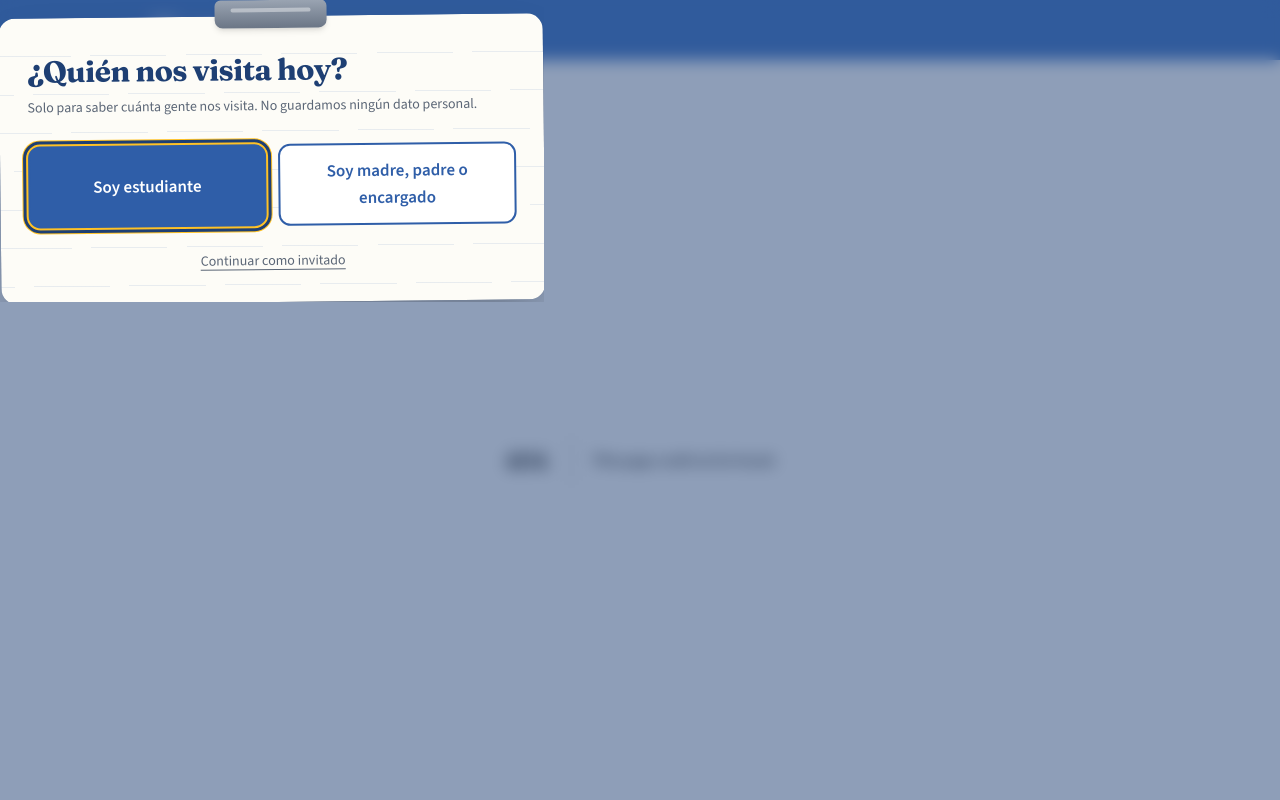
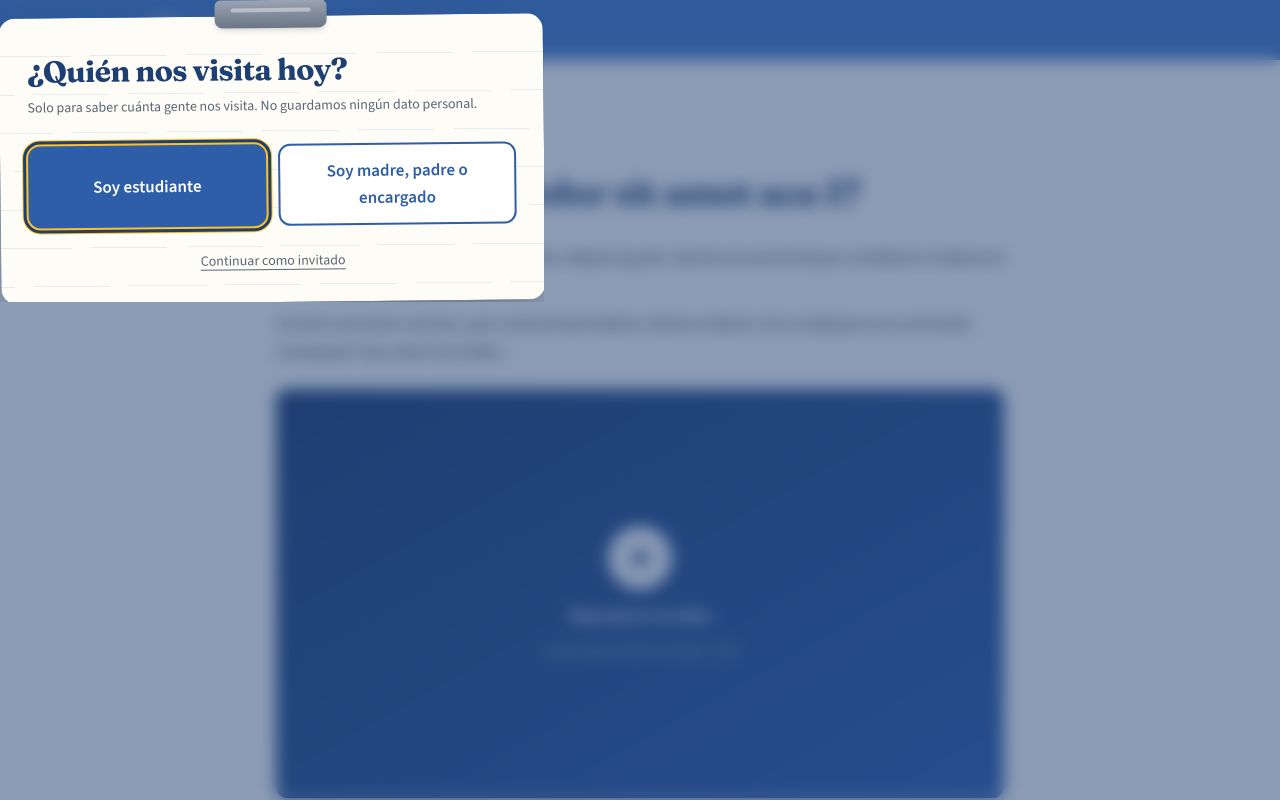
Before and after one commit to AlexisBarriera72/consejeria-escolar, a Next.js app: page /guias/aca-pregunta-1 in a window 1280 px wide. Before the commit this address had no page. Shown: the top 800 px of the page. Built offline with nearby package versions, Linux system fonts and the light colour scheme.

Commit message:
feat: add deep-linkable guide pages

```diff
--- /dev/null
+++ b/app/guias/[slug]/page.tsx
@@ -0,0 +1,85 @@
+import type { Metadata } from 'next';
+import Link from 'next/link';
+import { notFound } from 'next/navigation';
+import { CuerpoPregunta } from '@/components/CuerpoPregunta';
+import { BotonImprimir } from '@/components/BotonImprimir';
+import { TINTE_ACENTO } from '@/components/ui/Tarjeta';
+import { soloTexto } from '@/lib/busqueda';
+import {
+  obtenerCategorias,
+  obtenerPregunta,
+  obtenerPreguntas,
+  obtenerPerfilesPorId,
+} from '@/lib/contenido';
+
+type Props = { params: Promise<{ slug: string }> };
+
+export async function generateStaticParams() {
+  const preguntas = await obtenerPreguntas();
+  return preguntas.map((p) => ({ slug: p.slug }));
+}
+
+export async function generateMetadata({ params }: Props): Promise<Metadata> {
+  const { slug } = await params;
+  const pregunta = await obtenerPregunta(slug);
+  if (!pregunta) return { title: 'Guía no encontrada' };
+  return {
+    title: pregunta.pregunta,
+    description: soloTexto(pregunta.respuesta).slice(0, 155),
+  };
+}
+
+/**
+ * Cada guía tiene su propia dirección. Eso es lo que hace posible pegarla en
+ * un WhatsApp de madres, ponerla en un código QR en el pasillo (doc 06 §3),
+ * o mandarla en un correo — que es como esto va a llegarle a la gente de
+ * verdad, no por el buscador.
+ */
+export default async function PaginaGuia({ params }: Props) {
+  const { slug } = await params;
+  const pregunta = await obtenerPregunta(slug);
+  if (!pregunta) notFound();
+
+  const [responsables, categorias] = await Promise.all([
+    obtenerPerfilesPorId(pregunta.responsables),
+    obtenerCategorias(),
+  ]);
+  const categoria = categorias.find((c) => c.id === pregunta.categoriaId);
+
+  return (
+    <article className="mx-auto max-w-3xl px-5 py-12">
+      <Link
+        href="/guias"
+        className="text-azul-700 not-print rounded text-sm underline"
+      >
+        ← Todas las guías
+      </Link>
+
+      {categoria ? (
+        <p
+          className={`text-tinta mt-6 inline-block rounded-full px-3.5 py-1 text-sm font-medium ${TINTE_ACENTO[categoria.acento]}`}
+        >
+          {categoria.titulo}
+        </p>
+      ) : null}
+
+      <h1 className="font-titulo text-azul-900 mt-3 text-3xl font-bold sm:text-4xl">
+        {pregunta.pregunta}
+      </h1>
+
+      <div className="mt-8">
+        <CuerpoPregunta datos={{ pregunta, responsables }} />
+      </div>
+
+      <div className="border-borde not-print mt-10 flex flex-wrap gap-3 border-t pt-6">
+        <BotonImprimir />
+        <Link
+          href="/guias"
+          className="border-borde hover:border-azul-500 rounded-full border px-4 py-1.5 text-sm"
+        >
+          Ver otras guías
+        </Link>
+      </div>
+    </article>
+  );
+}
--- /dev/null
+++ b/components/BotonImprimir.tsx
@@ -0,0 +1,21 @@
+'use client';
+
+/**
+ * Imprimir esta guía.
+ *
+ * No es un adorno. Una parte real de los encargados no va a leer esto en una
+ * pantalla: lo va a recibir impreso en la mochila de un estudiante. Las guías
+ * de requisitos, becas y graduación se fotocopian y se reparten. Que la
+ * versión en papel salga bien es parte del trabajo, no un extra.
+ */
+export function BotonImprimir() {
+  return (
+    <button
+      type="button"
+      onClick={() => window.print()}
+      className="border-borde hover:border-azul-500 not-print rounded-full border px-4 py-1.5 text-sm"
+    >
+      <span aria-hidden>🖨</span> Imprimir esta guía
+    </button>
+  );
+}
```
